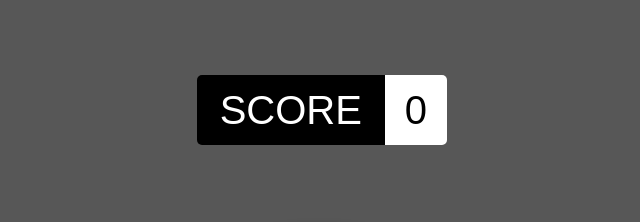
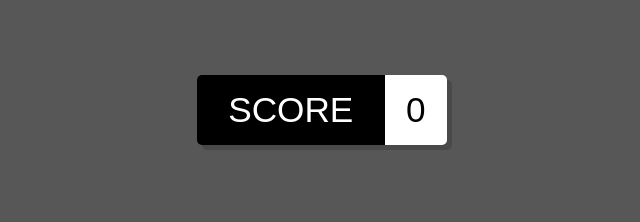
Before and after one commit to jotahdavid/simon-game, a plain HTML site: page index.html in a window 1280 px wide. Both pictures are taken after a click on the button "PLAY". Shown: the top 222 px of the page, 318-958 px from the left. Drawn offline with Linux system fonts and the light colour scheme.

Commit message:
:sparkles: feat: add shadow to score

```diff
--- a/src/css/style.css
+++ b/src/css/style.css
@@ -34,8 +34,9 @@ body {
 
 .score {
   max-width: 250px;
-  width: 100%;
-  height: 70px;
+  width: 80%;
+  max-height: 70px;
+  height: 20vw;
   border-radius: 5px;
   overflow: hidden;
 
@@ -45,10 +46,12 @@ body {
   grid-template-columns: 3fr 1fr;
 
   font-family: Arial, Helvetica, sans-serif;
-  font-size: min(2.5rem, 8vw);
+  font-size: min(2.2rem, 7.5vw);
   color: #fff;
   text-align: center;
   text-transform: uppercase;
+
+  box-shadow: 5px 5px 0 rgb(73, 73, 73);
 
   margin-bottom: min(5rem, 10vw);
 }
@@ -78,7 +81,7 @@ body {
   width: 80vw;
   height: 80vw;
   background-color: rgb(8, 8, 8);
-  box-shadow: -3px 3px 8px rgba(8, 8, 8, .5);
+  box-shadow: 3px 6px 0 rgb(73, 73, 73);
   border-radius: 50%;
   padding: min(2rem, 5.5vw);
 
```
